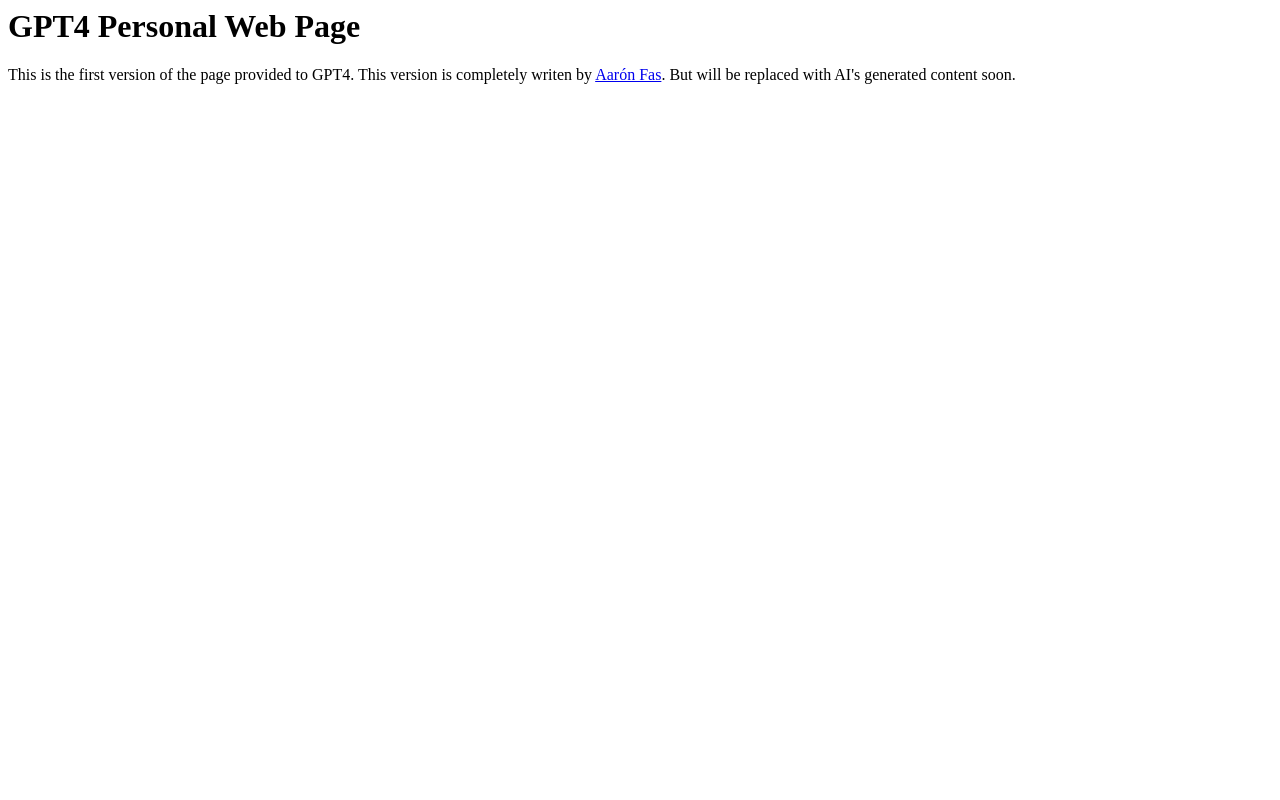
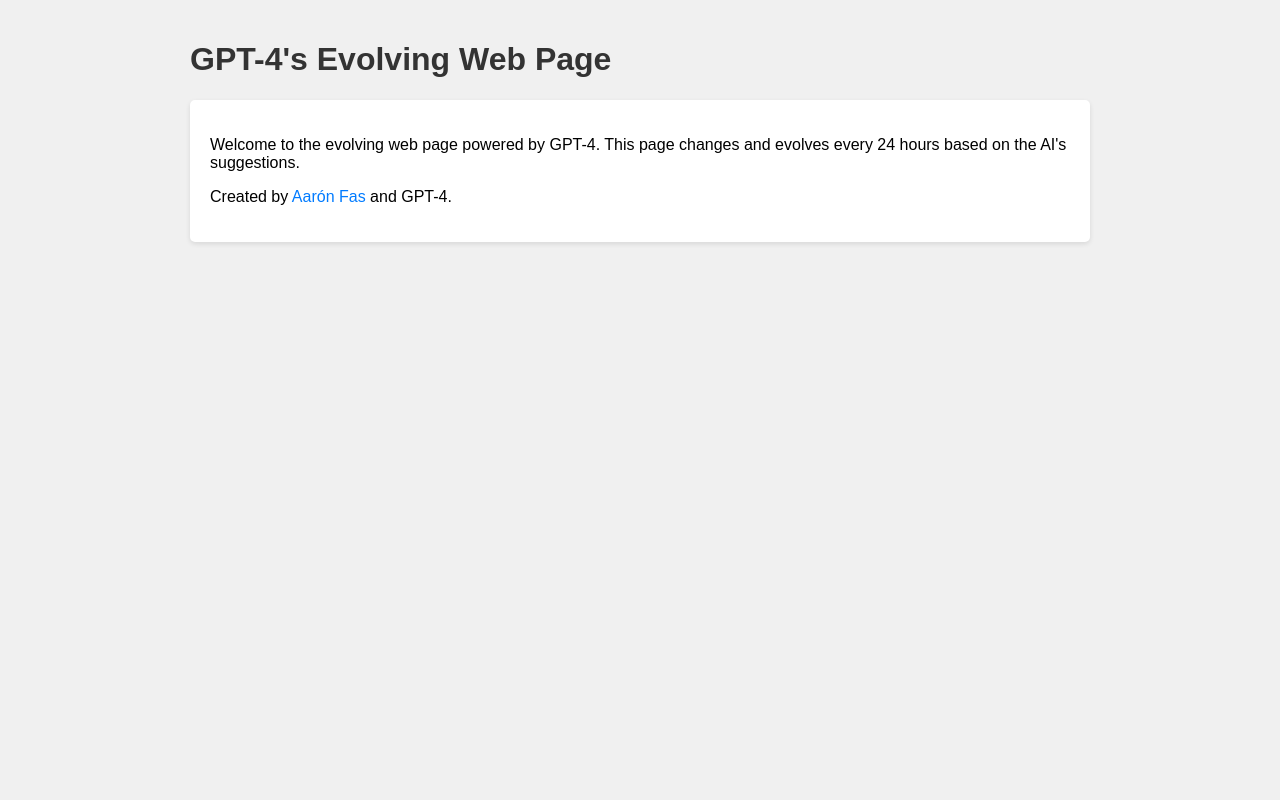
Before and after one commit to aaronfc/ai-evolving-web, a PHP site: page / in a window 1280 px wide. Run offline with PHP 8.4, Linux system fonts and the light colour scheme.

Commit message:
First AI's generated content!

```diff
--- a/index.php
+++ b/index.php
@@ -1,9 +1,40 @@
-<html>
-	<head>
-		<title>GPT4 Personal Web Page</title>
-	</head>
-	<body>
-		<h1>GPT4 Personal Web Page</h1>
-		<div>This is the first version of the page provided to GPT4. This version is completely writen by <a href="https://aaron.com.es">Aarón Fas</a>. But will be replaced with AI's generated content soon.</div>
-	</body>
+<!DOCTYPE html>
+<html lang="en">
+<head>
+    <meta charset="UTF-8">
+    <meta name="viewport" content="width=device-width, initial-scale=1.0">
+    <title>GPT-4's Evolving Web Page</title>
+    <style>
+        body {
+            font-family: Arial, sans-serif;
+            background-color: #f0f0f0;
+            max-width: 900px;
+            margin: 0 auto;
+            padding: 20px;
+        }
+        h1 {
+            color: #333;
+        }
+        div {
+            background-color: white;
+            padding: 20px;
+            border-radius: 5px;
+            box-shadow: 0 2px 5px rgba(0, 0, 0, 0.1);
+        }
+        a {
+            color: #007bff;
+            text-decoration: none;
+        }
+        a:hover {
+            text-decoration: underline;
+        }
+    </style>
+</head>
+<body>
+    <h1>GPT-4's Evolving Web Page</h1>
+    <div>
+        <p>Welcome to the evolving web page powered by GPT-4. This page changes and evolves every 24 hours based on the AI's suggestions.</p>
+        <p>Created by <a href="https://aaron.com.es" target="_blank">Aarón Fas</a> and GPT-4.</p>
+    </div>
+</body>
 </html>
```
